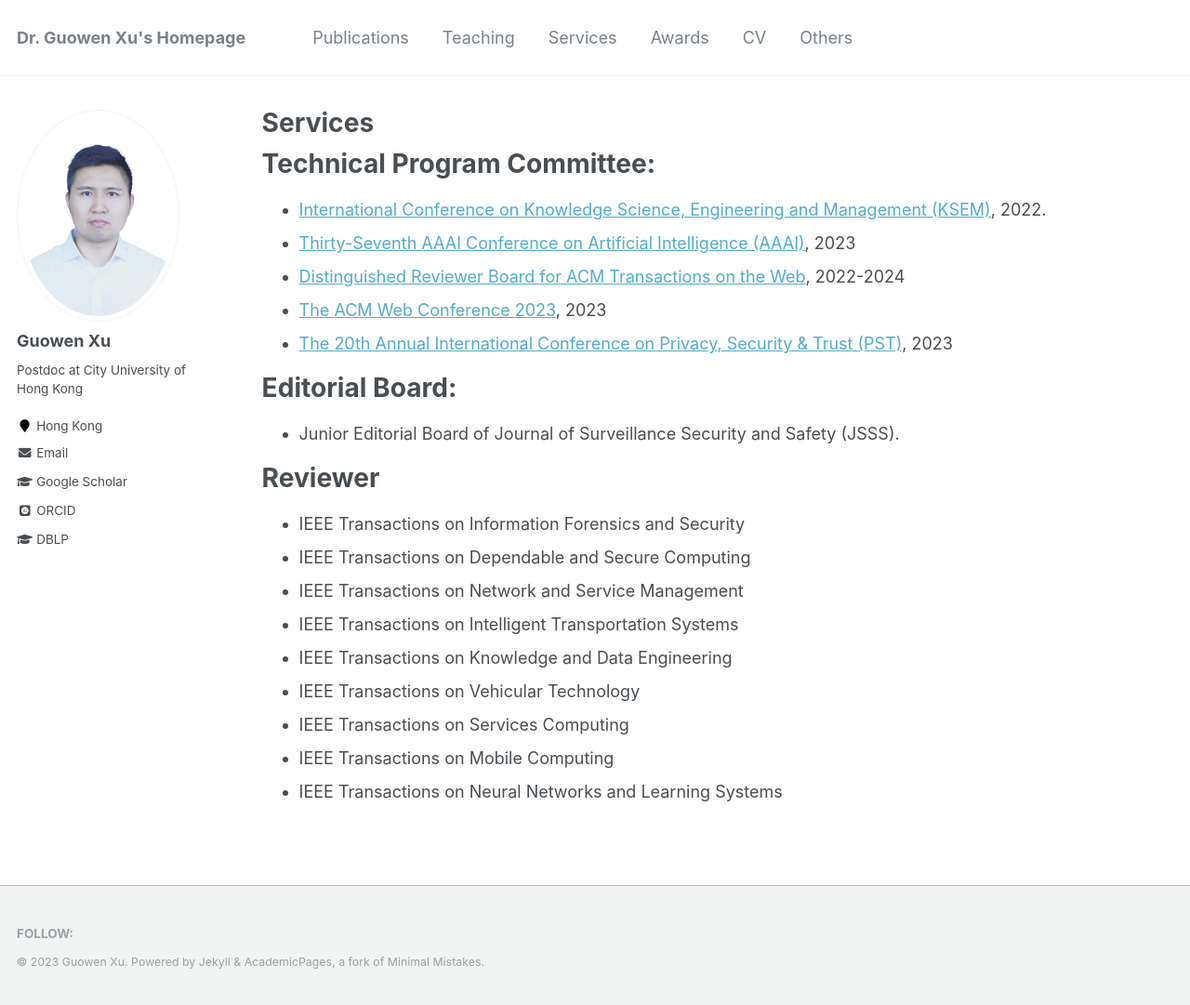
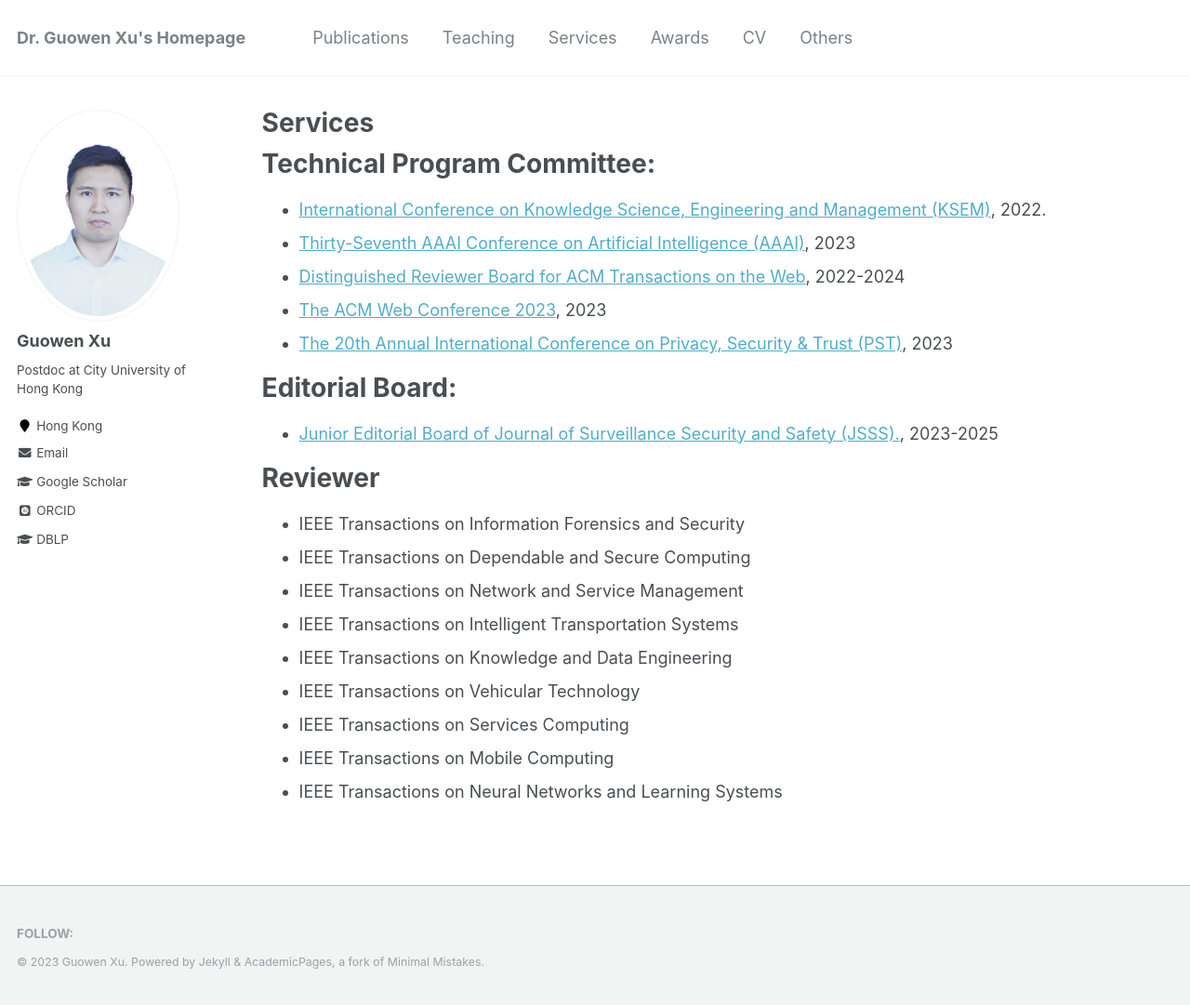
Before and after one commit to Guowen-xu/guowen-xu.github.io, a Jekyll site: the page built from _pages/services.md, in a window 1280 px wide and 1081 px high. Shown: the whole window at 93% size. Built offline with Jekyll 4.4.1, drawn with Linux system fonts in a browser that asks for light colours; some web fonts are replaced.

Commit message:
Update services.md

```diff
--- a/_pages/services.md
+++ b/_pages/services.md
@@ -14,7 +14,7 @@ Technical Program Committee:
 
 Editorial Board:
 ======
-* Junior Editorial Board of Journal of Surveillance Security and Safety (JSSS).
+* [Junior Editorial Board of Journal of Surveillance Security and Safety (JSSS).](https://jsssjournal.com/editorsYouth/index), 2023-2025
 
 Reviewer
 ======
```
